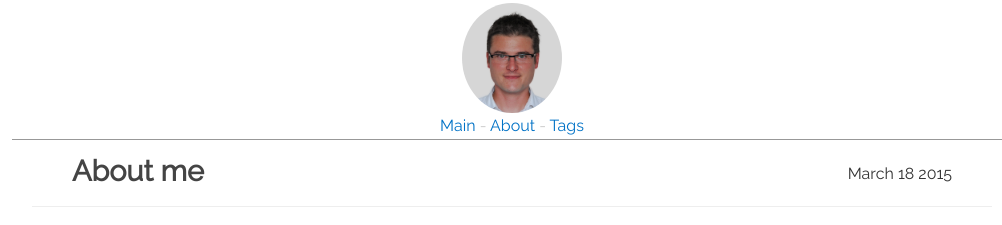
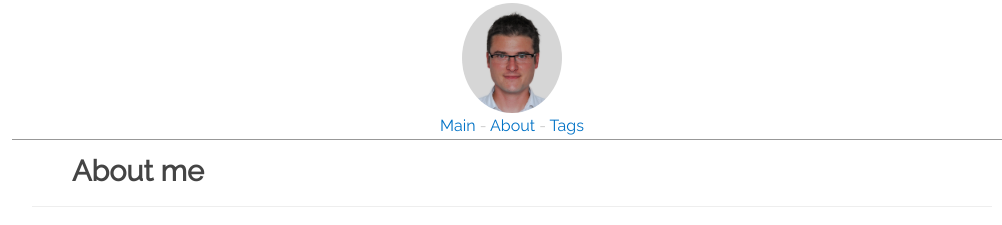
Before and after one commit to rkrysinski/rkrysinski.github.io, a plain HTML site: page about/index.html in a window 1280 px wide. Shown: the top 225 px of the page, without its empty margins (128-1130 px from the left). Drawn offline with Linux system fonts and the light colour scheme; a script that the page names is missing.

Commit message:
rebuild site Sat, Mar 21, 2015 12:19:17 AM

```diff
--- a/about/index.html
+++ b/about/index.html
@@ -64,7 +64,7 @@
                     <a href="/about/">About me</a>
                 </div>
                 <div class="div-table-col right">
-                     <time class="post-time">March 18 2015</time>
+
                 </div>
             </div>
             <div class="div-table-row">
```
Also changed, not shown: post/java8-the-game-changer/index.html (+3 -1 lines), post/why-its-worth-to-contribute-to-opensource/index.html (+3 -1 lines).
